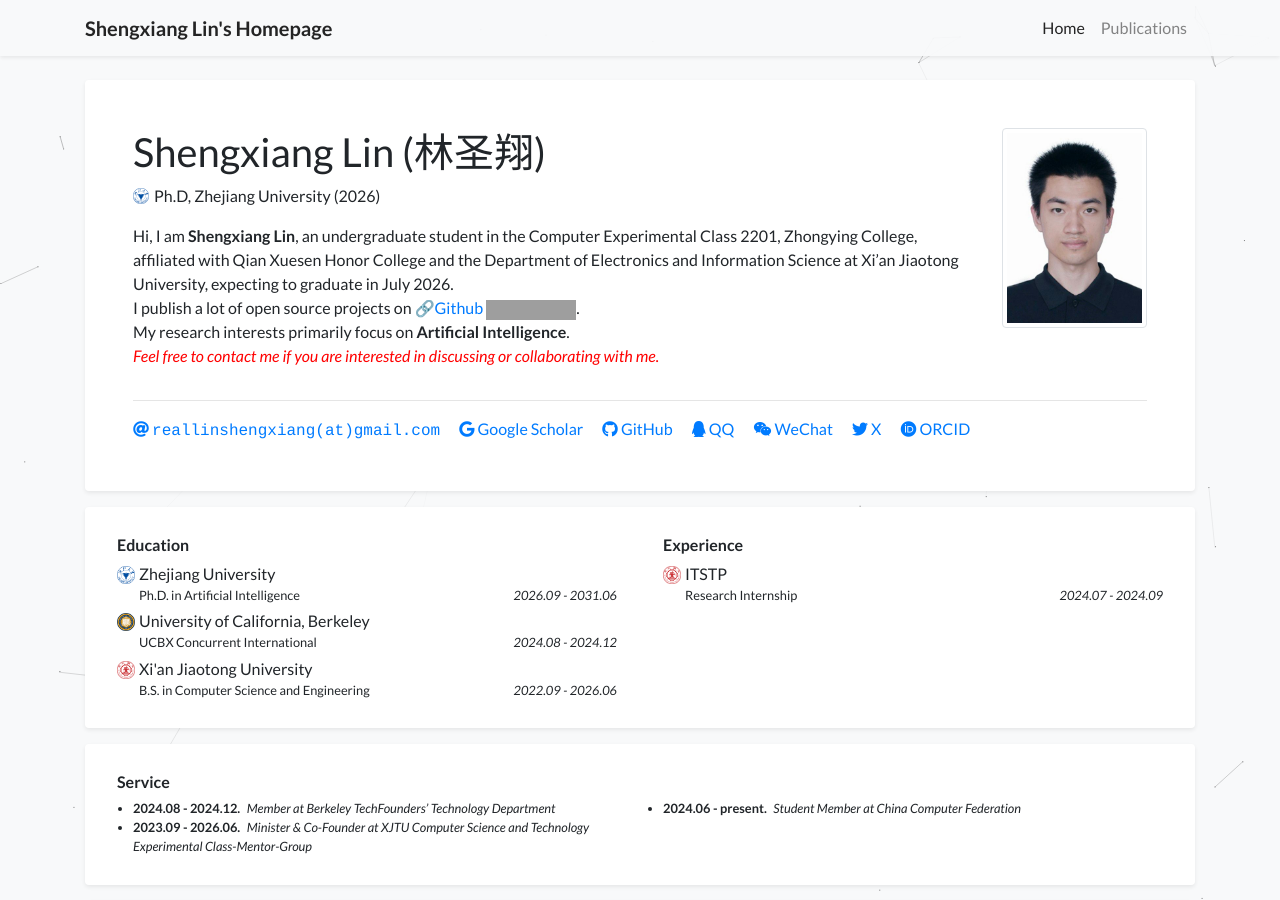
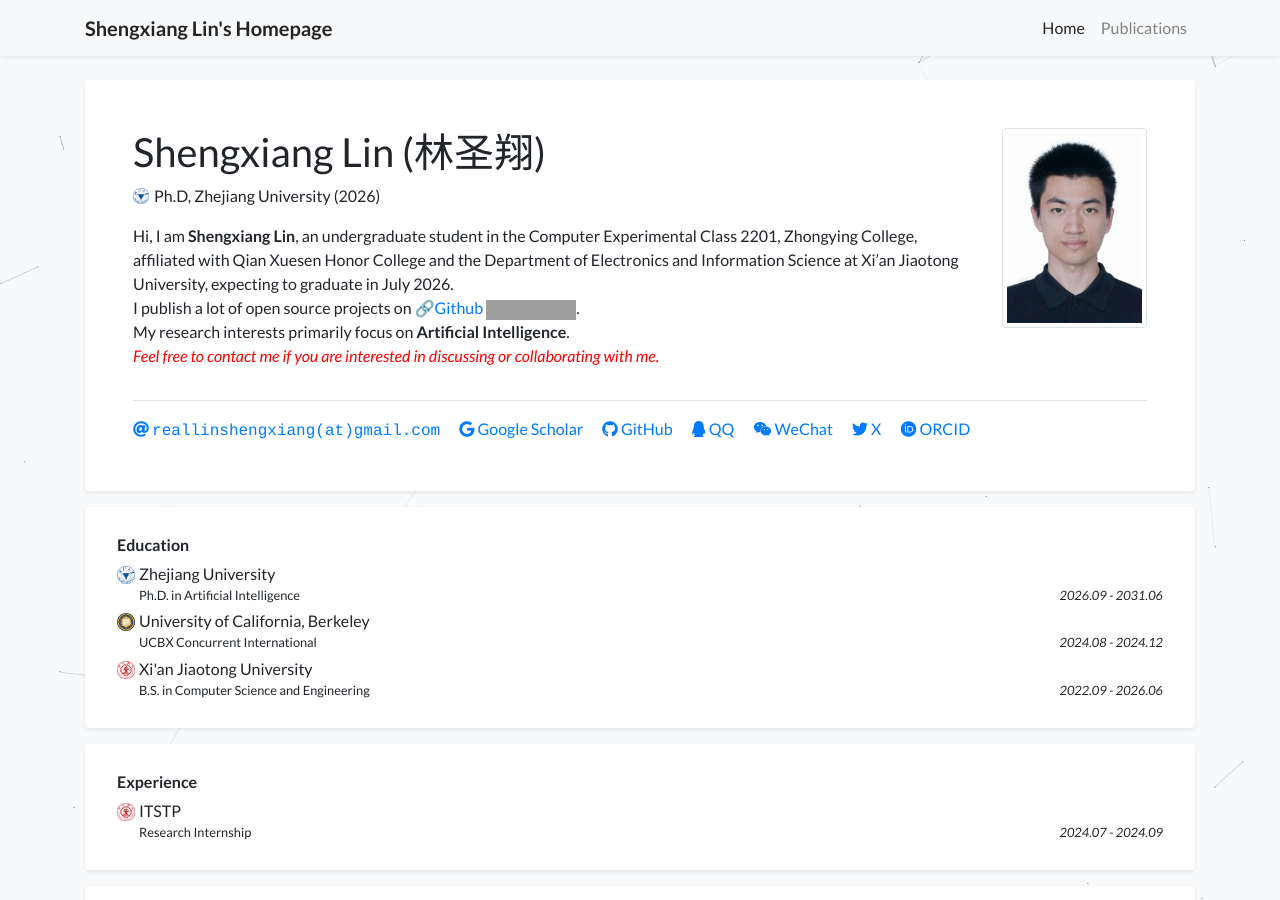
Before and after one commit to Lin-Shengxiang/Lin-Shengxiang.github.io, a Jekyll site: the page built from index.html, in a window 1280 px wide and 900 px high. Built offline with Jekyll 4.4.1, drawn with Linux system fonts in a browser that asks for light colours; a style sheet for code colours, icons or effects is not loaded; grey boxes are pictures that could not be loaded.

Commit message:
Update experience_card.html

```diff
--- a/_includes/widgets/experience_card.html
+++ b/_includes/widgets/experience_card.html
@@ -5,7 +5,7 @@
 
                 <div class="row">
                     {% if site.data.profile.education %}
-                    <div class="col-md-6">
+                    <div class="col-md-12">
                         <div class="mx-2 my-1">
                             <h6>Education</h6>
                             <ul class="list-unstyled mb-1">
@@ -25,9 +25,18 @@
                         </div>
                     </div>
                     {% endif %}
-
+                </div>
+            </div>
+        </div>
+    </div>
+</div>
+<div class="row mt-3">
+    <div class="col">
+        <div class="card border-0 shadow-sm bg-white">
+            <div class="card-body p-4">
+                <div class="row">
                     {% if site.data.profile.experience %}
-                    <div class="col-md-6">
+                    <div class="col-md-12">
                         <div class="mx-2 my-1">
                             <h6>Experience</h6>
                             <ul class="list-unstyled mb-1">
@@ -47,14 +56,11 @@
                         </div>
                     </div>
                     {% endif %}
-
                 </div>
-
             </div>
         </div>
     </div>
 </div>
-
 <div class="row mt-3">
     <div class="col">
         <div class="card border-0 shadow-sm bg-white">
```
